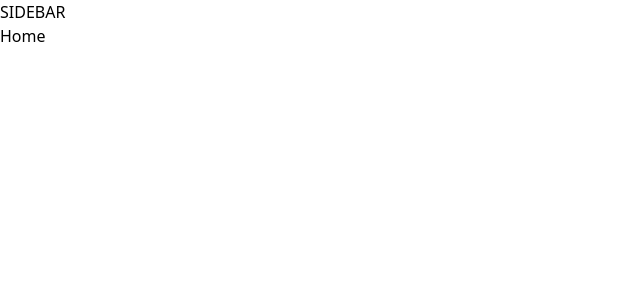
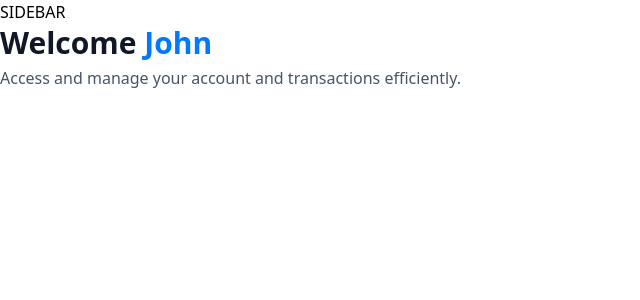
Before and after one commit to DanteCady/bankingApp, a Next.js app: page / in a window 1280 px wide. Shown: the top 300 px of the page, without its empty margins (0-640 px from the left). Built offline with nearby package versions, Linux system fonts and the light colour scheme.

Commit message:
Updated header box with props and styling

```diff
--- a/app/(root)/page.tsx
+++ b/app/(root)/page.tsx
@@ -1,8 +1,23 @@
+import HeaderBox from '@/components/ui/headerBox'
+import Head from 'next/head'
 import React from 'react'
 
 const Home = () => {
+    const loggedIn = {firstName: 'John', lastName: 'Doe'}
   return (
-    <div>Home</div>
+    <section className='home'>
+        <div className='hopme-content'>
+            <header className='home-header'>
+               <HeaderBox
+               type="greeting"
+               title="Welcome"
+               user={loggedIn?.firstName || 'Guest'}
+               subtext="Access and manage your account
+                and transactions efficiently."
+               />
+             </header>
+        </div>
+    </section>
   )
 }
 
--- /dev/null
+++ b/components/ui/headerBox.tsx
@@ -0,0 +1,22 @@
+import React from 'react';
+
+const HeaderBox = ({
+	type = 'title',
+	title,
+	subtext,
+	user,
+}: HeaderBoxProps) => {
+	return (
+		<div className="header-box">
+			<h1 className="header-box-title">
+				{title}
+				{type === 'greeting' && (
+					<span className="text-bankGradient">&nbsp;{user}</span>
+				)}
+			</h1>
+			<p className="header-box-subtext">{subtext}</p>
+		</div>
+	);
+};
+
+export default HeaderBox;
```
